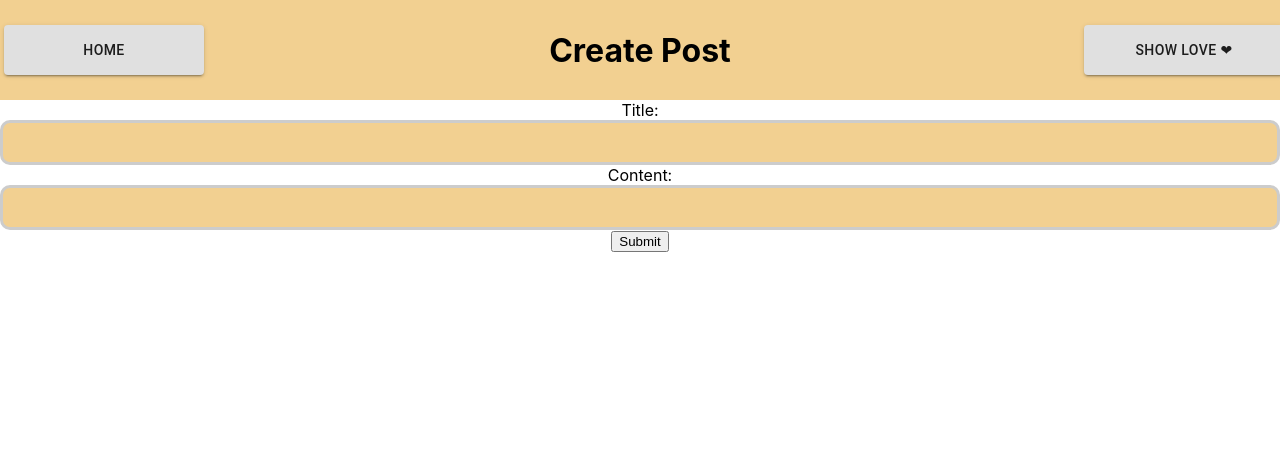
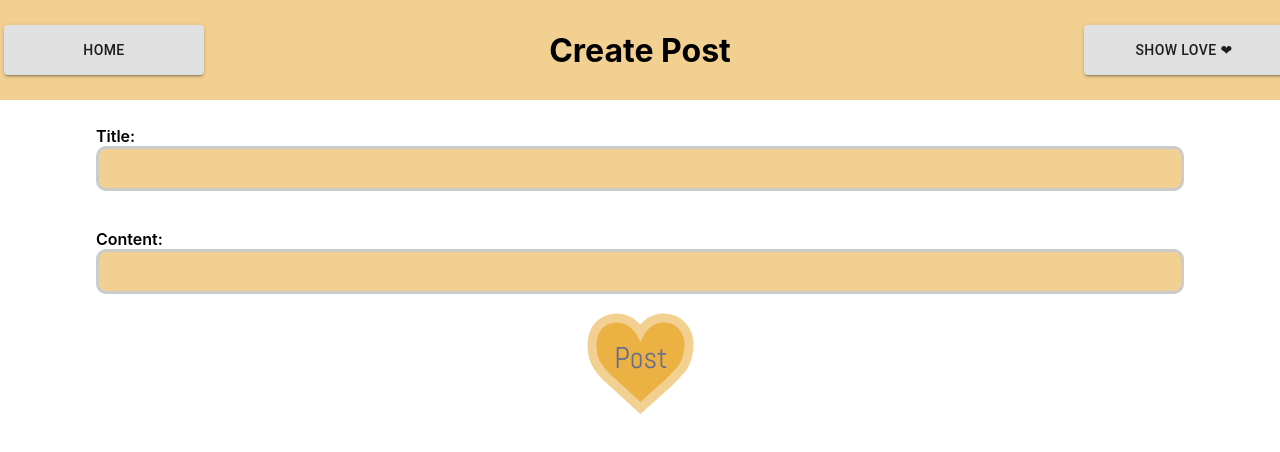
Before and after one commit to bzamora020/project-venti, a React (Create React App) app in the folder frontend/: page /createpost in a window 1280 px wide. Shown: the top 452 px of the page. Built offline with nearby package versions, Linux system fonts and the light colour scheme.

Commit message:
create post skeleton done

```diff
--- a/frontend/src/CreatePost/CreatePost.css
+++ b/frontend/src/CreatePost/CreatePost.css
@@ -6,13 +6,12 @@
   margin-top: 2%;
 }
 
-.boxInput
-{
+.boxInput {
   width: 1400px;
   margin-bottom: 3%;
 }
 
-input[type=text] {
+input[type="text"] {
   width: 100%;
   padding: 12px 20px;
   box-sizing: border-box;
@@ -20,36 +19,34 @@ input[type=text] {
   border-radius: 10px;
   -webkit-transition: 0.5s;
   transition: 0.5s;
-    background-color: #F2D091;
+  background-color: #f2d091;
   outline: none;
   resize: vertical;
-
 }
-  input[type=text]:focus {
-    border: 3px solid #686D8C;
+input[type="text"]:focus {
+  border: 3px solid #686d8c;
 }
 
 textarea {
-    width: 100%;
+  width: 85%;
   padding: 12px 20px;
   box-sizing: border-box;
   border: 3px solid #ccc;
   border-radius: 10px;
   -webkit-transition: 0.5s;
   transition: 0.5s;
-    background-color: #F2D091;
+  background-color: #f2d091;
   outline: none;
   resize: vertical;
-
 }
 textarea:focus {
-    border: 3px solid #686D8C;
+  border: 3px solid #686d8c;
 }
 
-
-.labels {
-    color: black;
-    margin-left: -85%;
-    font-weight: 500;
-
+.formDivs {
+  margin-top: 2%;
+  margin-bottom: 1%;
+  width: 85%;
+  display: inline-block;
+  text-align: left;
 }
--- a/frontend/src/CreatePost/CreatePost.js
+++ b/frontend/src/CreatePost/CreatePost.js
@@ -2,14 +2,17 @@ import React from "react";
 import { makeStyles } from "@material-ui/core/styles";
 import TextField from "@material-ui/core/TextField";
 import "./CreatePost.css";
-import Navbar from '../Navbar/Navbar';
+import Navbar from "../Navbar/Navbar";
 
-let title = "Create Post"
+import heart from "./heart.png";
+import { Button } from "@material-ui/core";
+
+let title = "Create Post";
 
 class CreatePost extends React.Component {
   constructor(props) {
     super(props);
-    this.state = {title: '', content: ''};
+    this.state = { title: "", content: "" };
 
     this.handleTitleChange = this.handleTitleChange.bind(this);
     this.handleContentChange = this.handleContentChange.bind(this);
@@ -17,33 +20,59 @@ class CreatePost extends React.Component {
   }
 
   handleTitleChange(event) {
-    this.setState({title: event.target.value});
+    this.setState({ title: event.target.value });
   }
   handleContentChange(event) {
-    this.setState({content: event.target.value});
+    this.setState({ content: event.target.value });
   }
   handleSubmit(event) {
-    alert('A name was submitted: ' + this.state.title + ' ' + this.state.content);
+    alert(
+      "A name was submitted: " + this.state.title + " " + this.state.content
+    );
     event.preventDefault();
   }
 
   render() {
     return (
       <div className="container">
-        <Navbar title={title}/>
+        <Navbar title={title} />
         <form onSubmit={this.handleSubmit}>
-          <label>
-            Title:
-            <input type="text" value={this.state.value} onChange={this.handleTitleChange} />
-          </label>
-          <label>
-            Content:
-            <input type="text" value={this.state.value} onChange={this.handleContentChange} />
-          </label>
-          <input type="submit" value="Submit" />
+          <div className="formDivs">
+            <label style={style.labelss}>
+              Title:
+              <input
+                type="text"
+                value={this.state.value}
+                onChange={this.handleTitleChange}
+              />
+            </label>
+          </div>
+          <div className="formDivs">
+            <label style={style.labelss}>
+              Content:
+              <input
+                type="text"
+                value={this.state.value}
+                onChange={this.handleContentChange}
+              />
+            </label>
+          </div>
+          <div>
+          <Button type="submit" value="Submit">
+            <img src={heart} />
+          </Button>
+          </div>
         </form>
       </div>
     );
   }
 }
+
+const style = {
+  labelss: {
+    color: "black",
+    fontWeight: "600",
+  },
+};
+
 export default CreatePost;
--- a/frontend/src/ViewPost/ViewPost.js
+++ b/frontend/src/ViewPost/ViewPost.js
@@ -1,6 +1,6 @@
 import React from "react";
 import "./ViewPost.css";
-import heart from "./heart2.png";
+import heart2 from "./heart2.png";
 import upArrow from "./arrowUp.png";
 import downArrow from "./arrowDown.png";
 
@@ -28,7 +28,7 @@ function ViewPost() {
         <div id="comment">
           <textarea id="textBox" type="text" />
           <Button id="heartButton">
-            <img src={heart} />
+            <img src={heart2} />
           </Button>
         </div>
       </div>
```
Lines whose indentation alone changed are shown as unchanged.
